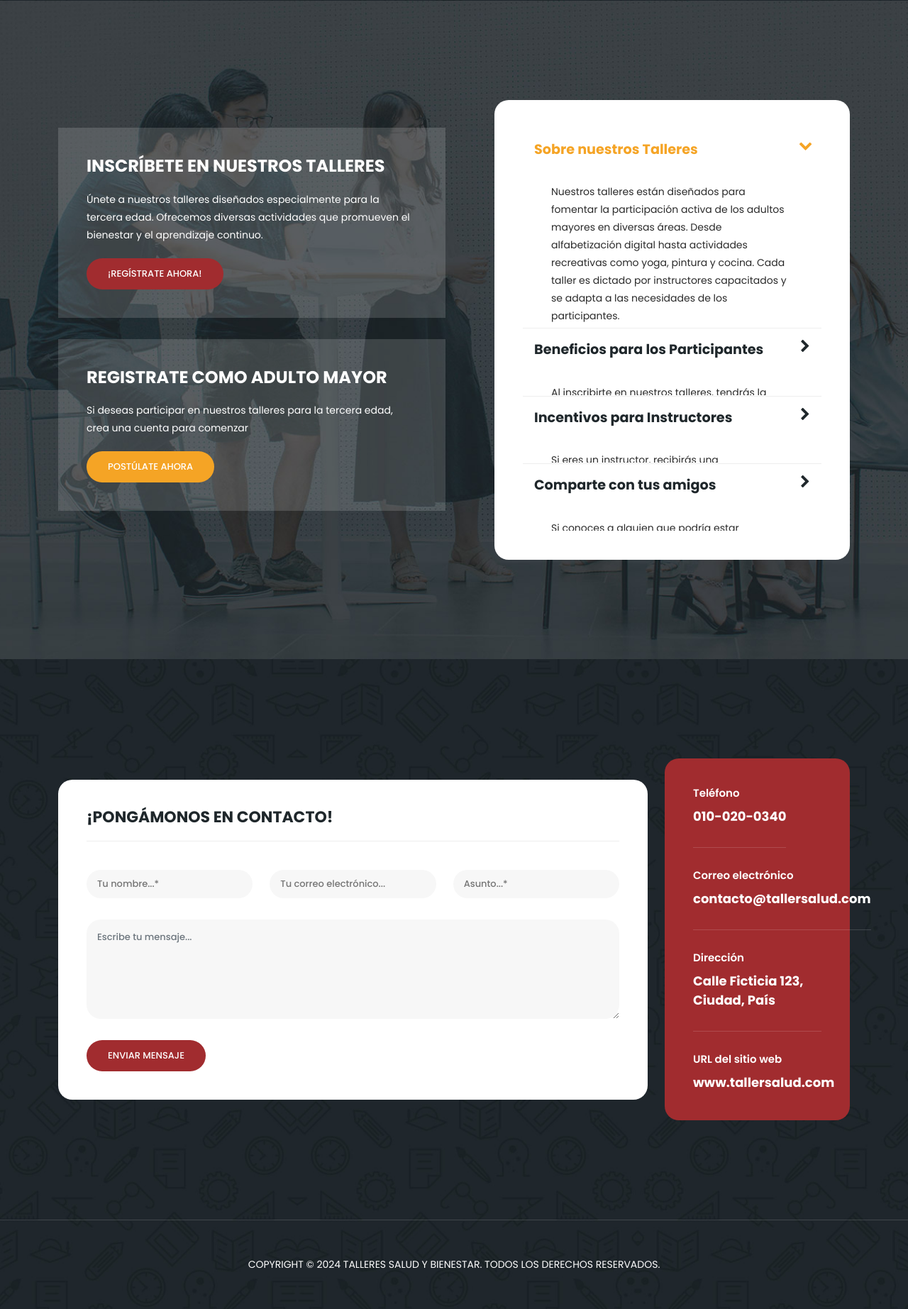
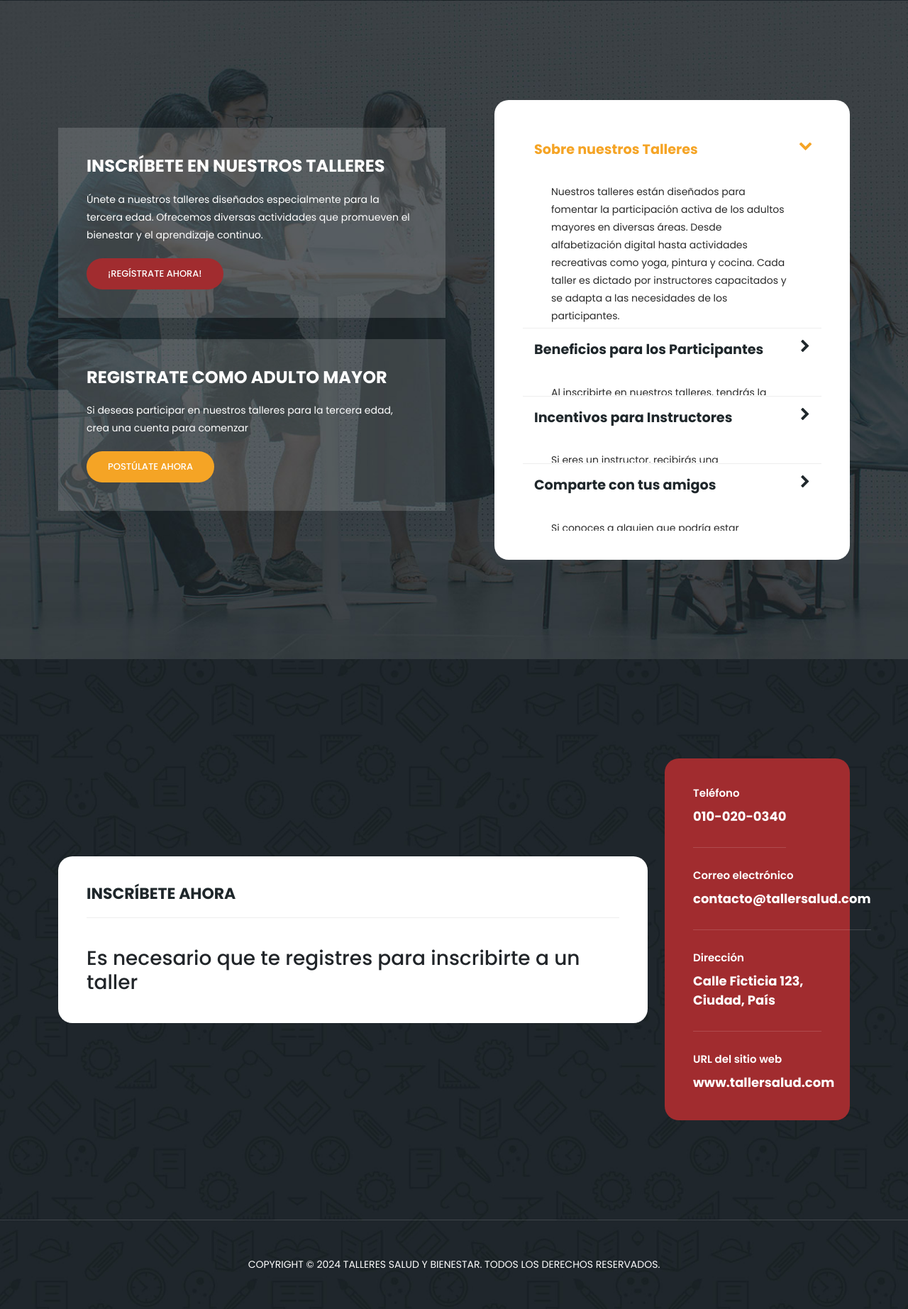
Before and after one commit to Soto34/template-basic-django, a Django app: page / in a window 1280 px wide. Shown: the part 1696-3541 px from the top of the page at 71% size. Run offline with Django 5.2, Linux system fonts and the light colour scheme; data comes from the database, SQL or seed files in the repository; some libraries are stand-ins or nearby versions.

Commit message:
Inscripcion lista

```diff
--- a/Municipalidad/core/models.py
+++ b/Municipalidad/core/models.py
@@ -37,22 +37,6 @@ class adultoMayor(models.Model):
 
 
 
-class Instructor(models.Model):
-    rut_instructor = models.CharField(max_length=20, unique=True)  # Asegurarse de que no se repitan los RUT
-    p_nombre = models.CharField(max_length=20)
-    s_nombre = models.CharField(max_length=20, blank=True)  # Puede no haber segundo nombre
-    p_apellido = models.CharField(max_length=20)
-    s_apellido = models.CharField(max_length=20, blank=True)  # Puede no haber segundo apellido
-    fecha_nacimiento = models.DateField()  # Cambié a DateField para mejor manejo de fechas
-    correo_electronico = models.EmailField(max_length=100)  # Cambié a EmailField
-    comuna = models.ForeignKey(Comuna,on_delete=models.SET_NULL,null=True)
-    genero = models.ForeignKey(Genero, on_delete=models.SET_NULL, null=True)  # Relación con el modelo Genero
-    telefono = models.IntegerField(max_length=20)
-
-    def __str__(self):
-        return self.rut_instructor
-
-
 class Taller(models.Model):
     nombre = models.CharField(max_length=100)
     cant_horas = models.IntegerField()  # Número de horas del taller
@@ -61,10 +45,11 @@ class Taller(models.Model):
     fecha_termino = models.DateTimeField()  # Fecha y hora de finalización del taller
     cant_min = models.IntegerField()  # Mínimo de participantes
     cant_max = models.IntegerField()  # Máximo de participantes
-    prom_evalua_taller = models.IntegerField()  # Promedio de evaluación del taller
+    integrantes = models.TextField(blank=True, null=True)
 
     def __str__(self):
         return self.nombre
+
 
 class InscripcionTaller(models.Model):
     adulto_mayor = models.ForeignKey(adultoMayor, on_delete=models.CASCADE)
--- a/Municipalidad/core/templates/core/detalle_Talleres.html
+++ b/Municipalidad/core/templates/core/detalle_Talleres.html
@@ -41,7 +41,7 @@
                         <th>fecha_termino</th>
                         <th>cant_min</th>
                         <th>cant_max</th>
-                        <th>prom_evalua_taller</th>
+                        <th>Integrantes</th>
                         <th>Opciones</th>
                     </tr>
                 </thead>
@@ -56,7 +56,7 @@
                         <td>{{ aux.fecha_termino }}</td>
                         <td>{{ aux.cant_min }}</td>
                         <td>{{ aux.cant_max }}</td>
-                        <td>{{ aux.prom_evalua_taller }}</td>
+                        <td>{{ aux.integrantes }}</td>
                         <td>
 
                             <a href="{% url 'tallerUpdate' aux.id %}">
--- a/Municipalidad/core/templates/core/index.html
+++ b/Municipalidad/core/templates/core/index.html
@@ -243,38 +243,59 @@
           <div class="col-lg-9 align-self-center">
               <div class="row">
                   <div class="col-lg-12">
-                      <form id="contact" action="" method="post">
+                    <form id="contact" action="{% url 'inscribir_taller' %}" method="post">
+                        {% csrf_token %}
                         <div class="row">
                             <div class="col-lg-12">
-                                  <h2>¡Pongámonos en contacto!</h2>
+                                <h2>Inscríbete ahora</h2>
                             </div>
+                            {% if user.is_authenticated %}
+                                <!-- Nombre -->
                                 <div class="col-lg-4">
                                     <fieldset>
-                                      <input name="name" type="text" id="name" placeholder="Tu nombre...*" required="">
+                                        <input name="name" type="text" id="name" value="{{ user.adulto_mayor.p_nombre }}" required="" readonly>
                                     </fieldset>
                                 </div>
+
+                                <!-- Correo Electrónico -->
                                 <div class="col-lg-4">
                                     <fieldset>
-                                      <input name="email" type="text" id="email" pattern="[^ @]*@[^ @]*" placeholder="Tu correo electrónico..." required="">
+                                        <input name="email" type="text" id="email" value="{{ user.adulto_mayor.correo_electronico }}" required="" readonly>
                                     </fieldset>
                                 </div>
+
+                                <!-- RUT -->
                                 <div class="col-lg-4">
                                     <fieldset>
-                                      <input name="subject" type="text" id="subject" placeholder="Asunto...*" required="">
+                                        <input name="rut" type="text" id="rut" value="{{ user.adulto_mayor.rut_adulto }}" required="" readonly>
                                     </fieldset>
                                 </div>
-                              <div class="col-lg-12">
+
+                                <!-- Selección de Taller -->
+                                <div class="col-lg-4">
                                     <fieldset>
-                                      <textarea name="message" type="text" class="form-control" id="message" placeholder="Escribe tu mensaje..." required=""></textarea>
+                                        <select name="taller" id="taller" required>
+                                            <option value="">Selecciona un taller...</option>
+                                            {% for aux in lista %}
+                                                <option value="{{ aux.id }}">{{ aux.nombre }} ({{ aux.fecha_inicio }} - {{ aux.fecha_termino }})</option>
+                                            {% endfor %}
+                                        </select>
                                     </fieldset>
                                 </div>
+
                                 <div class="col-lg-12">
                                     <fieldset>
                                         <button type="submit" id="form-submit" class="button">ENVIAR MENSAJE</button>
                                     </fieldset>
                                 </div>
+                            {% else %}
+                                <h3>Es necesario que te registres para inscribirte a un taller</h3>
+                            {% endif %}
                         </div>
                     </form>
+
+
+
                   </div>
               </div>
           </div>
--- a/Municipalidad/core/urls.py
+++ b/Municipalidad/core/urls.py
@@ -4,6 +4,8 @@ from .views import *
 urlpatterns = [
     path('',index,name='index'),
     path('register',register,name='register'),
+    path('inscribir_taller/', inscribir_taller, name='inscribir_taller'),
+     path('mensaje/', mensaje, name='mensaje'),
 
     #crud adultos
     path('detalleAdultos',detalleAdultos,name='detalleAdultos'),
--- a/Municipalidad/core/views.py
+++ b/Municipalidad/core/views.py
@@ -96,6 +96,50 @@ def detalleTalleres(request):
     return render(request,'core/detalle_Talleres.html',aux)
 
 
+def inscribir_taller(request):
+    if request.method == 'POST':
+        # Obtener los datos del formulario
+        rut = request.POST.get('rut')
+        nombre = request.POST.get('name')
+        email = request.POST.get('email')
+        taller_id = request.POST.get('taller')
+
+        # Obtener el taller al que se está inscribiendo
+        try:
+            taller = Taller.objects.get(id=taller_id)
+        except Taller.DoesNotExist:
+            return render(request, 'core/mensaje.html', {'mensaje': 'Taller no encontrado.'})
+
+        # Verificar si el taller ya tiene el máximo de participantes
+        if taller.integrantes:
+            integrantes = taller.integrantes.split(',')
+        else:
+            integrantes = []
+
+        # Verificar si el taller tiene espacio
+        if len(integrantes) < taller.cant_max:
+            # Agregar el RUT del adulto mayor al campo 'integrantes'
+            if (rut in taller.integrantes):
+                return render(request, 'core/mensaje.html', {'mensaje': f'Ya estas en el taller {taller.nombre}!'})
+            else:
+                integrantes.append(rut)
+                taller.integrantes = ','.join(integrantes)
+                taller.save()
+
+            # Mensaje de éxito
+            return render(request, 'core/mensaje.html', {'mensaje': f'Inscripción exitosa a {taller.nombre}!'})
+        else:
+            # Si el taller ya está lleno
+            return render(request, 'core/mensaje.html', {'mensaje': f'El taller {taller.nombre} está lleno.'})
+
+    else:
+        # Si no es un POST, solo mostrar el formulario
+        talleres = Taller.objects.all()  # Lista de talleres
+        return render(request, 'core/index.html', {'lista': talleres})
+
+def mensaje(request):
+    return render(request, 'core/mensaje.html')
+
 #Adultos
 def detalleAdultos(request):
     # Obtener todos los adultos mayores
@@ -164,48 +208,6 @@ def adultoDelete(request, id):
     return redirect(to="detalleAdultos")
 
 
-"""
-def adultoUpdate(request, id):
-    # Verificar permisos
-    if not user_in_group(request.user, 'funcionario'):
-        return HttpResponseForbidden("No tienes permisos para acceder a esta página.")
-
-    try:
-        # Obtener el objeto adultoMayor
-        adulto = adultoMayor.objects.get(id=id)
-    except adultoMayor.DoesNotExist:
-        return HttpResponseNotFound("El adulto mayor no existe.")
-
-    # Si el formulario es enviado (POST)
-    if request.method == 'POST':
-        form = CustomUserAndAdultoMayorForm(request.POST, request.FILES, instance=adulto)
-        if form.is_valid():
-            # Actualizar adultoMayor
-            adulto.rut_adulto = form.cleaned_data['rut_adulto']
-            adulto.p_nombre = form.cleaned_data['p_nombre']
-            adulto.s_nombre = form.cleaned_data.get('s_nombre', '')
-            adulto.p_apellido = form.cleaned_data['p_apellido']
-            adulto.s_apellido = form.cleaned_data.get('s_apellido', '')
-            adulto.direccion = form.cleaned_data['direccion']
-            adulto.fecha_nacimiento = form.cleaned_data['fecha_nacimiento']
-            adulto.correo_electronico = form.cleaned_data['correo_electronico']
-            adulto.comprobante_domicilio = form.cleaned_data.get('comprobante_domicilio', None)
-            adulto.comuna = form.cleaned_data['comuna']
-            adulto.genero = form.cleaned_data['genero']
-            adulto.telefono = form.cleaned_data['telefono']
-            adulto.save()
-
-            return redirect('detalleAdultos')  # Redirigir a la lista de adultos
-        else:
-            # Si el formulario no es válido, renderizarlo nuevamente con el mensaje de error
-            return render(request, 'core/crud/update_adulto.html', {'form': form, 'ms': 'Error en el formulario'})
-
-    # Si es un GET, mostrar el formulario con los datos actuales
-    form = CustomUserAndAdultoMayorForm(instance=adulto)
-    return render(request, 'core/crud/update_adulto.html', {'form': form})
-
-
-"""
 
 def adultoUpdate(request,id):
     # Verificar si el usuario tiene permiso (staff o pertenece al grupo 'admin')
```
Also changed, not shown: Municipalidad/core/forms.py (+2 -7 lines), Municipalidad/core/templates/core/mensaje.html (added, +15 -0 lines), Municipalidad/core/migrations/0006_remove_taller_prom_evalua_taller_taller_integrantes_and_more.py (added), Municipalidad/core/migrations/0007_alter_taller_integrantes.py (added), Municipalidad/core/migrations/0008_remove_taller_integrantes_taller_integrantes.py (added), Municipalidad/db.sqlite3. Lines whose indentation alone changed are shown as unchanged.
